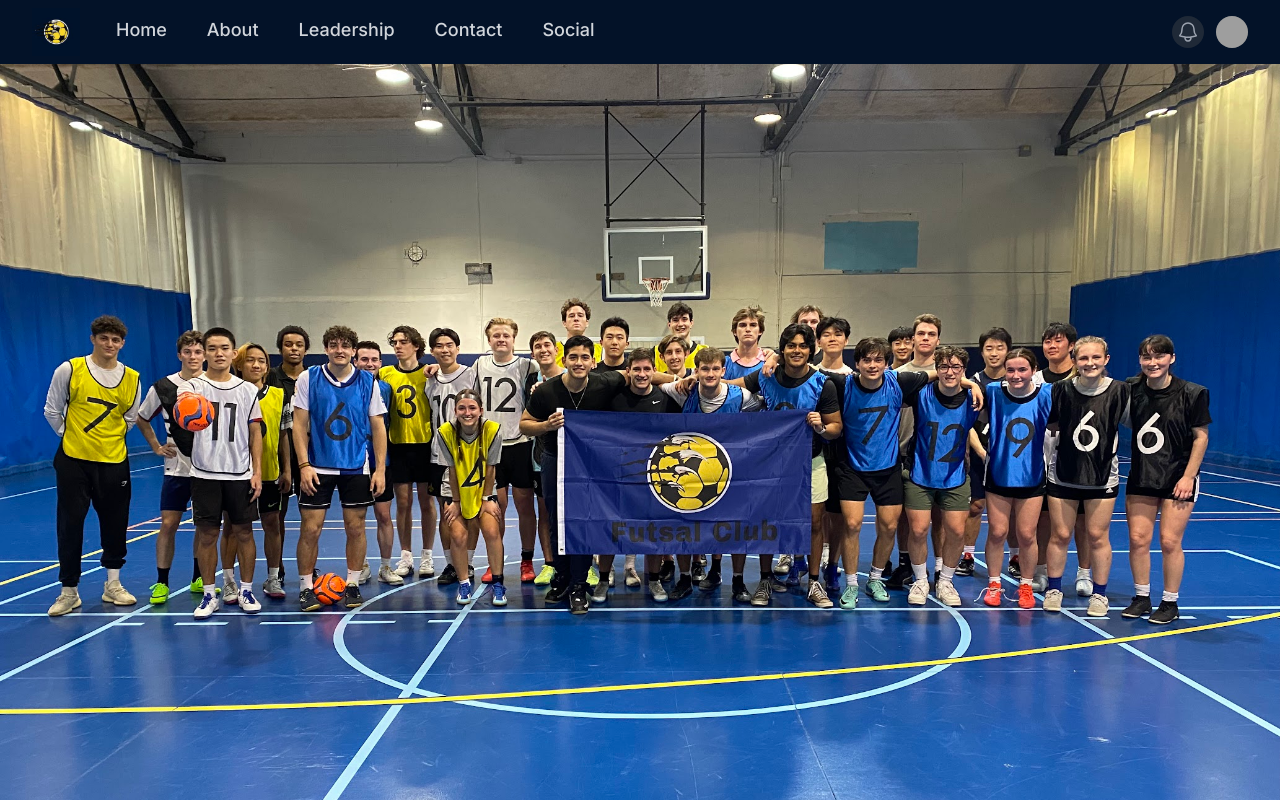
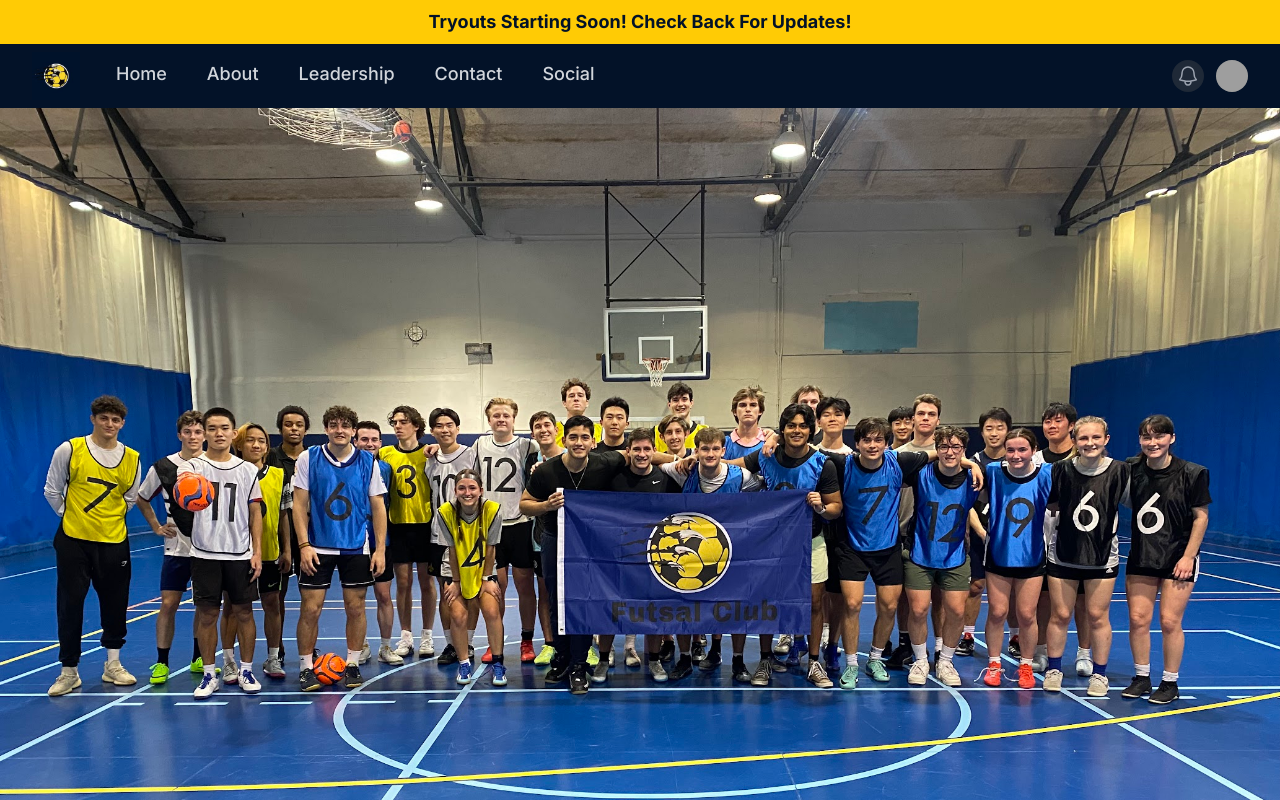
Before and after one commit to JosephManni/futsal-umich, a Next.js app: page / in a window 1280 px wide. Shown: the top 800 px of the page. Built offline with nearby package versions, Linux system fonts and the light colour scheme; grey boxes are pictures that could not be loaded.

Commit message:
resolved build error

```diff
--- a/app/layout.js
+++ b/app/layout.js
@@ -30,7 +30,9 @@ export default function RootLayout({ children }) {
 
         <Navbar></Navbar>
         </div>
+        <div className='mt-20'>
         {children}
+        </div>
         <Footer />
       </body>
       </UserProvider>
--- /dev/null
+++ b/components/announcement.js
@@ -0,0 +1,11 @@
+import Link from "next/link";
+
+export default function Announcement() {
+  return (
+    <div className="bg-maize text-darkblue py-2 text-center w-full">
+      <p className="text-lg font-bold">
+        Tryouts Starting Soon! Check Back For Updates!
+      </p>
+    </div>
+  );
+}
--- a/components/contact-form.js
+++ b/components/contact-form.js
@@ -73,7 +73,7 @@ export default function ContactForm() {
   };
 
   if (submitted) {
-    return <p className="text-center text-xl text-darkblue font-bold">Thanks for your response! We'll be in touch soon!</p>;
+    return <p className="text-center text-xl text-darkblue font-bold">{"Thanks for your response! We'll be in touch soon!"}</p>;
   }
 
   return (
--- a/components/navbar.js
+++ b/components/navbar.js
@@ -1,6 +1,7 @@
 "use client";
 import { useState, useEffect, useRef } from "react";
 import Link from "next/link";
+import Announcement from "@/components/announcement";
 
 export default function Navbar() {
     const [isMobileMenuOpen, setIsMobileMenuOpen] = useState(false);
@@ -30,6 +31,7 @@ export default function Navbar() {
 
     return(
         <nav className="bg-darkblue fixed w-full absolute z-500 top-0">
+            <Announcement />
             <div className="mx-auto max-w-7xl px-2 sm:px-6 lg:px-8">
                 <div className="relative flex h-16 items-center justify-between">
                     <div className="absolute inset-y-0 left-0 flex items-center sm:hidden">
```
